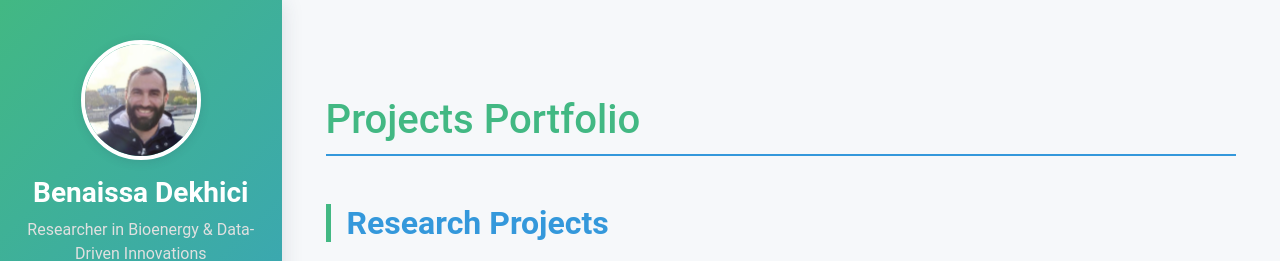
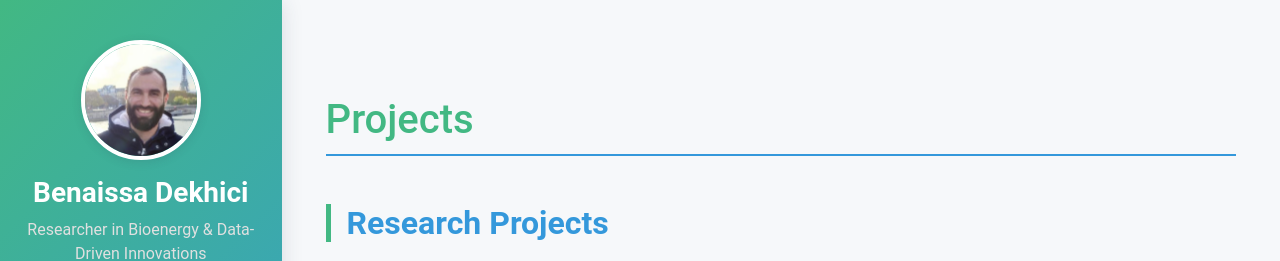
Before and after one commit to benmola/benmola.github.io, a website: page projects.html in a window 1280 px wide. Shown: the top 261 px of the page. Drawn offline with nearby package versions, Linux system fonts and the light colour scheme; some icons are missing.

Commit message:
Update projects.html

```diff
--- a/projects.html
+++ b/projects.html
@@ -135,7 +135,7 @@
 
 <div class="main-content">
     <div class="container mt-5">
-        <h1 class="section-header">Projects Portfolio</h1>
+        <h1 class="section-header">Projects</h1>
 
         <!-- Research Projects Section -->
         <h2 class="section-title mt-5">Research Projects</h2>
```
